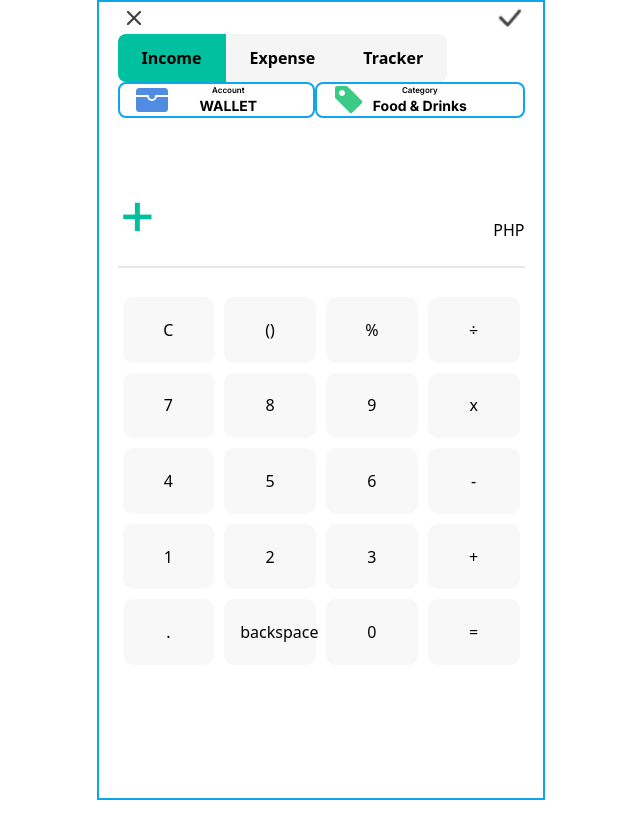
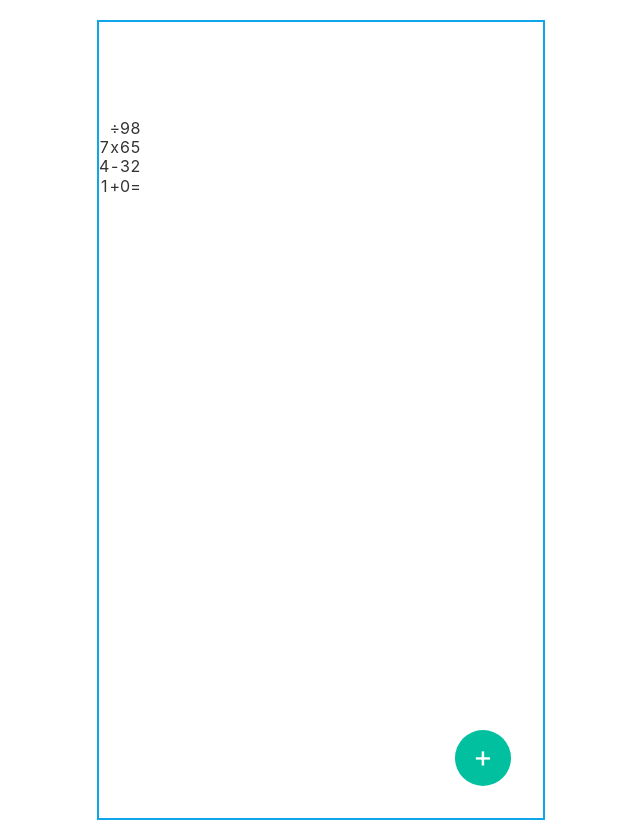
Before and after one commit to Vasallius/wally, a SvelteKit app in the folder client/: page /records in a window 1280 px wide. Shown: the whole page, without its empty margins (319-959 px from the left). Before the commit the page ends 800 px from the top, so only its background shows below. Built offline with nearby package versions, Linux system fonts and the light colour scheme.

Commit message:
fix (client): calculator

```diff
--- a/client/src/routes/(app)/records/+page.svelte
+++ b/client/src/routes/(app)/records/+page.svelte
@@ -1,127 +1,21 @@
 <script>
-	let numberInput = '';
-	let total = 0;
+	import Addrecord from '../../../components/Addrecord.svelte';
+	let isModalOpen = false;
 
-	function addToEquation(value) {
-		if (value === 'backspace') {
-			numberInput = numberInput.slice(0, -1);
-		} else if (value === '.') {
-			// prevent adding multiple decimal points
-			if (numberInput.slice(-1) !== '.') {
-				numberInput += '.';
-			}
-		} else {
-			numberInput += value;
-		}
-	}
-
-	const clear = () => {
-		total = 0;
-		numberInput = '';
+	const openPopUp = () => {
+		isModalOpen = true;
 	};
-
-	function calculate() {
-		if (numberInput !== '') {
-			numberInput = result().toString();
-		}
-	}
-
-	// computed
-	let result = () => {
-		if (!isNaN(numberInput.slice(-1))) {
-			let expr = numberInput;
-			if (expr.includes('%')) {
-				let exprParts = expr.split('%');
-				let percentValue = parseFloat(exprParts[0]) / 100;
-				expr = percentValue.toString() + exprParts.slice(1).join('');
-			}
-			return eval(expr);
-		}
-		return eval(numberInput.slice(0, -1));
-	};
-
-	// reactive values
-	$: if (numberInput !== '' && !isNaN(numberInput.slice(-1)) && numberInput != result()) {
-		total = result().toString();
-	}
 </script>
 
-<div class="flex flex-row w-11/12 mx-auto justify-between">
-	<img src="/X-icon.png" alt="" />
-	<img src="/check.png" alt="" />
-</div>
-<div class="flex flex-row w-11/12 mx-auto">
-	<div class="py-3 px-6 text-header5 font-semibold bg-primary rounded-l-lg">Income</div>
-	<div class="py-3 px-6 text-header5 font-semibold bg-agray-300">Expense</div>
-	<div class="py-3 px-6 text-header5 font-semibold bg-agray-300 rounded-r-lg">Tracker</div>
-</div>
-<div class="flex flex-row w-11/12 mb-16 mx-auto">
-	<div class="flex grow rounded-lg border-2 border-sky-500">
-		<img class="ml-4 mr-8" src="/WalletFill.svg" alt="background" />
-		<div class="flex flex-col">
-			<div class="text-super-sm font-primary font-semibold text-center ">Account</div>
-			<div class="text-sm font-primary font-bold">WALLET</div>
-		</div>
-	</div>
-	<div class="flex grow rounded-lg border-2 border-sky-500">
-		<img class="ml-4 mr-2" src="/TagFill.svg" alt="background" />
-		<div class="flex flex-col">
-			<div class="text-super-sm font-primary font-semibold text-center ">Category</div>
-			<div class="text-sm font-primary font-bold">Food & Drinks</div>
-		</div>
-	</div>
+<div class="flex flex-col mt-auto relative">
+	<button
+		on:click={openPopUp}
+		class="w-14 h-14 absolute bottom-8 right-8 rounded-full bg-primary text-3xl text-center text-white font-primary hover:opacity-90 pb-1"
+	>
+		+
+	</button>
 </div>
 
-<div class="flex justify-between w-11/12 mx-auto border-b-2 pb-6">
-	<div class="font-primary text-primary font-normal text-6xl self-end">+</div>
-	<div class="flex ">
-		<div class="font-primary font-normal text-5xl self-end">{numberInput}</div>
-		<div class="self-end">PHP</div>
-	</div>
+<div class="absolute z-50 h-full m-auto ">
+	<Addrecord isOpen={isModalOpen} />
 </div>
-
-<div class="keypad w-11/12 mx-auto py-6">
-	<button on:click={clear}>C</button>
-	<button on:click={clear}>()</button>
-	<button on:click={() => addToEquation('%')}>%</button>
-	<button on:click={() => addToEquation('/')}>÷</button>
-
-	<button on:click={() => addToEquation(7)}>7</button>
-	<button on:click={() => addToEquation(8)}>8</button>
-	<button on:click={() => addToEquation(9)}>9</button>
-	<button on:click={() => addToEquation('*')}>x</button>
-
-	<button on:click={() => addToEquation(4)}>4</button>
-	<button on:click={() => addToEquation(5)}>5</button>
-	<button on:click={() => addToEquation(6)}>6</button>
-	<button on:click={() => addToEquation('-')}>-</button>
-
-	<button on:click={() => addToEquation(1)}>1</button>
-	<button on:click={() => addToEquation(2)}>2</button>
-	<button on:click={() => addToEquation(3)}>3</button>
-	<button on:click={() => addToEquation('+')}>+</button>
-
-	<button on:click={() => addToEquation('.')}>.</button>
-	<button on:click={() => addToEquation('backspace')}>backspace</button>
-	<button on:click={() => addToEquation(0)}>0</button>
-	<button on:click={() => calculate()}>=</button>
-</div>
-
-<style>
-	.keypad {
-		display: grid;
-		grid-template-columns: repeat(4, 25%);
-		grid-template-rows: repeat(5, 20%);
-	}
-	button {
-		grid-column: span 1;
-		padding: 1.3rem 1rem;
-		background-color: var(--agray-100);
-		border-radius: 10px;
-		margin: 5px;
-		font-size: 16px;
-	}
-	button:active {
-		background-color: var(--agray-400) !important;
-	}
-</style>
```
